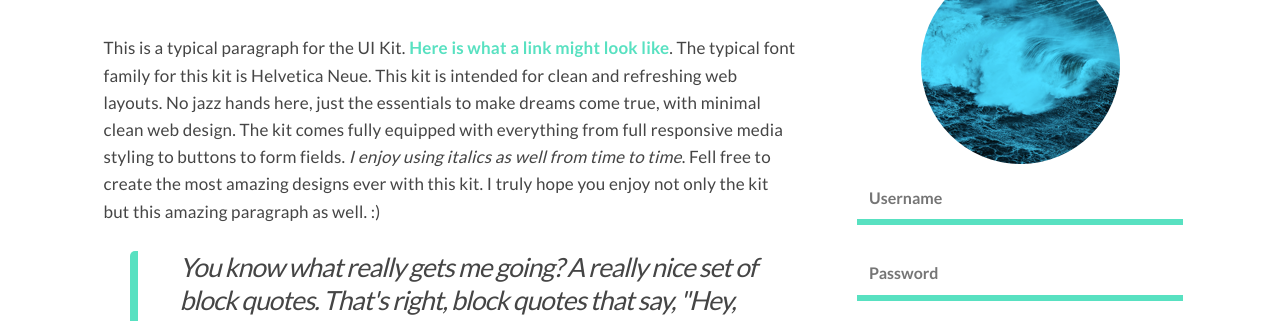
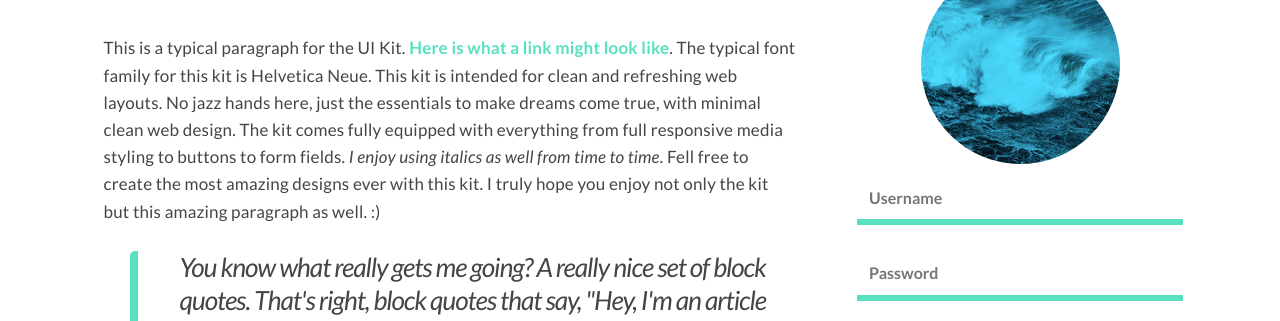
Before and after one commit to felipepcovatti/td-web-style-guide, a plain HTML site: page index.html in a window 1280 px wide. Shown: the part 452-773 px from the top of the page. Drawn offline with Linux system fonts and the light colour scheme.

Commit message:
insert 400i back

```diff
--- a/scss/utilities/_variables.scss
+++ b/scss/utilities/_variables.scss
@@ -9,7 +9,7 @@ $pg-sides-space: 15px;
 $b-radius: 5px;
 
 // Typography
-$google-font-url: 'https://fonts.googleapis.com/css?family=Lato:300,400,700,900';
+$google-font-url: 'https://fonts.googleapis.com/css?family=Lato:300,400,400i,700,900';
 $primaryFont: 'Lato', sans-serif;
 $light: 300;
 $regular: 400;
```
Also changed, not shown: css/styles.css.
